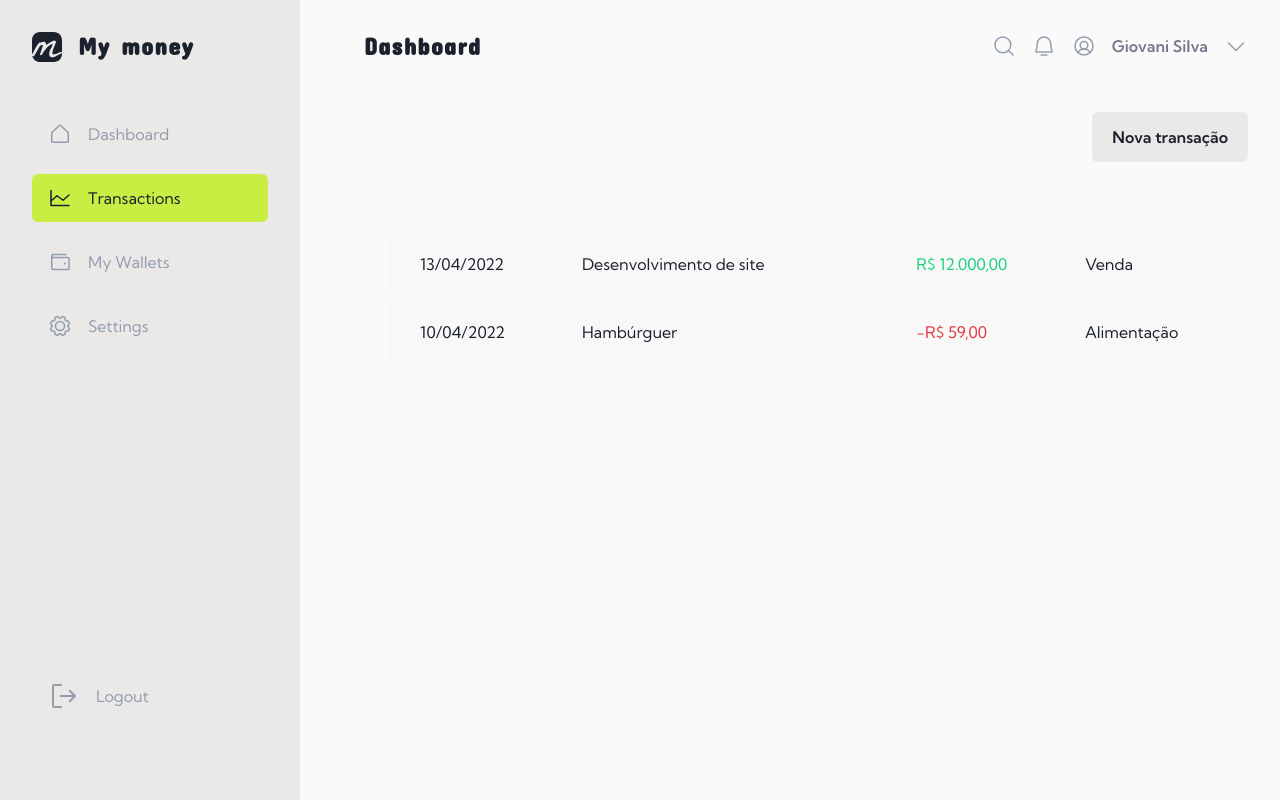
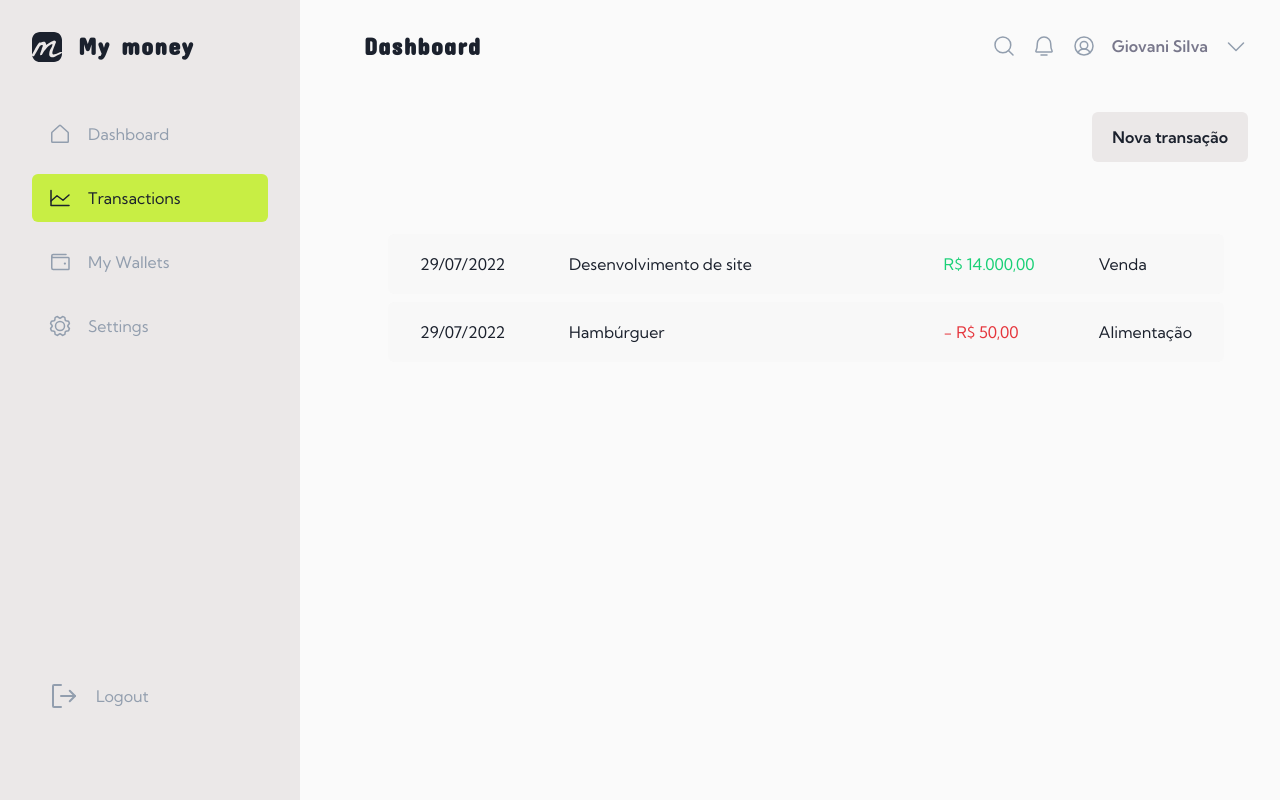
Before and after one commit to Giovani-Silva/my-money, a React (Vite) app: page /transactions in a window 1280 px wide. Built offline with nearby package versions, Linux system fonts and the light colour scheme; data requests are answered from the project's data file.

Commit message:
listando dados da api

```diff
--- a/src/components/TransactionsList/index.tsx
+++ b/src/components/TransactionsList/index.tsx
@@ -1,26 +1,27 @@
+import { dateFormatter, priceFormatter } from '../../utils/formatter';
 import { PriceHighlight, TransactionsContainer, TransactionsTable } from './styles';
 
-export function TransactionsList() {
+export function TransactionsList(props) {
   return (
     <TransactionsContainer>
       <TransactionsTable>
         <tbody>
-          <tr>
-            <td>13/04/2022</td>
-            <td width="40%">Desenvolvimento de site</td>
-            <td>
-              <PriceHighlight variant="income">R$ 12.000,00</PriceHighlight>
-            </td>
-            <td>Venda</td>
-          </tr>
-          <tr>
-            <td>10/04/2022</td>
-            <td width="40%">Hambúrguer</td>
-            <td>
-              <PriceHighlight variant="outcome">-R$ 59,00</PriceHighlight>
-            </td>
-            <td>Alimentação</td>
-          </tr>
+          {props.transactions.map((transaction: any) => {
+            return (
+              <tr key={transaction.id}>
+                <td>{dateFormatter.format(new Date(transaction.createdAt))}</td>
+                <td width="50%">{transaction.description}</td>
+                <td>
+                  <PriceHighlight variant={transaction.type}>
+                    {' '}
+                    {transaction.type === 'outcome' && '- '}
+                    {priceFormatter.format(transaction.price)}
+                  </PriceHighlight>
+                </td>
+                <td>{transaction.category}</td>
+              </tr>
+            );
+          })}
         </tbody>
       </TransactionsTable>
     </TransactionsContainer>
--- a/src/pages/Transactions/index.tsx
+++ b/src/pages/Transactions/index.tsx
@@ -1,9 +1,31 @@
 import * as Dialog from '@radix-ui/react-dialog';
+import { useEffect, useState } from 'react';
 import { NewTransactionModal } from '../../components/NewTransactionModal';
 import { TransactionsList } from '../../components/TransactionsList';
 import { NewTransactionButton, TransactionsWrapper } from './styles';
 
+export interface Transaction {
+  id: number;
+  description: string;
+  type: 'income' | 'outcome';
+  price: number;
+  category: string;
+  createdAt: string;
+}
 export function Transactions() {
+  const [transactions, setTransactions] = useState<Transaction[]>([]);
+
+  async function loadTransactions() {
+    const response = await fetch('http://localhost:3333/transactions');
+    const data = await response.json();
+
+    setTransactions(data);
+  }
+
+  useEffect(() => {
+    loadTransactions();
+  }, []);
+
   return (
     <TransactionsWrapper>
       <Dialog.Root>
@@ -12,7 +34,7 @@ export function Transactions() {
         </Dialog.Trigger>
         <NewTransactionModal />
       </Dialog.Root>
-      <TransactionsList />
+      <TransactionsList transactions={transactions}/>
     </TransactionsWrapper>
   );
 }
```
